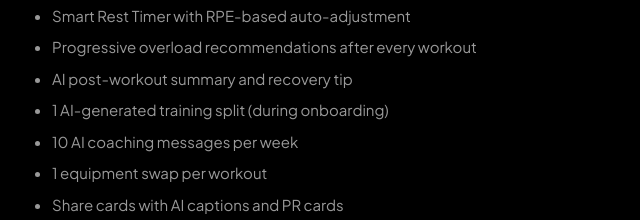
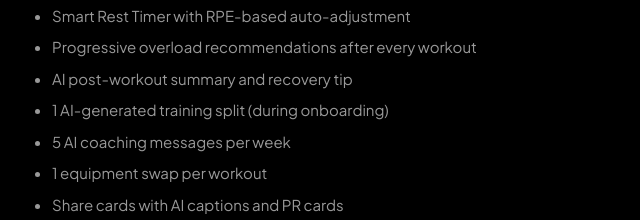
Before and after one commit to danielprogoverload/progressiveoverload-legal, a plain HTML site: page terms-of-service.html in a window 1280 px wide. Shown: the part 1444-1664 px from the top of the page, 282-922 px from the left. Drawn offline with Linux system fonts and the light colour scheme.

Commit message:
Update free tier: 10 -> 5 AI coaching messages per week

```diff
--- a/terms-of-service.html
+++ b/terms-of-service.html
@@ -55,7 +55,7 @@ li{margin-bottom:6px}
 <li>Progressive overload recommendations after every workout</li>
 <li>AI post-workout summary and recovery tip</li>
 <li>1 AI-generated training split (during onboarding)</li>
-<li>10 AI coaching messages per week</li>
+<li>5 AI coaching messages per week</li>
 <li>1 equipment swap per workout</li>
 <li>Share cards with AI captions and PR cards</li>
 <li>Calendar, streaks, and basic insights</li>
```
